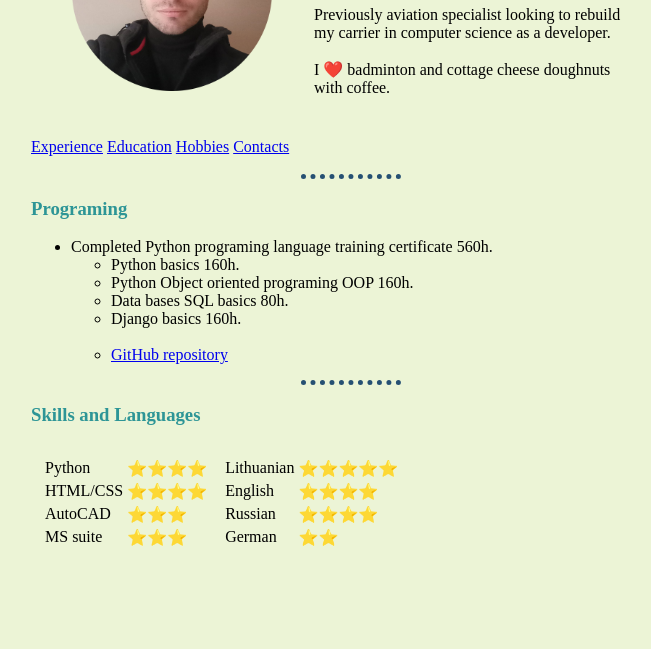
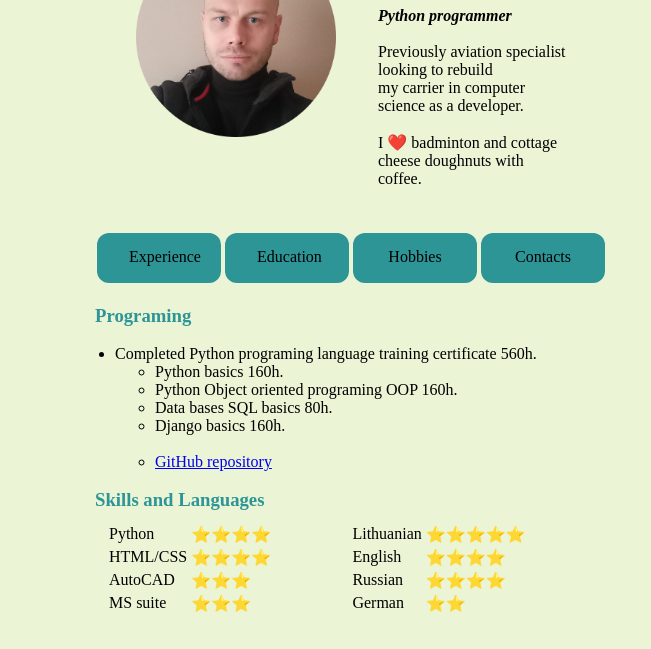
Before and after one commit to Minbu5/CVsite, a plain HTML site: page index.html in a window 1280 px wide. Shown: the part 151-800 px from the top of the page, without its empty margins (289-940 px from the left). Drawn offline with Linux system fonts and the light colour scheme.

Commit message:
Aded rounded buttons. Content centered.

```diff
--- a/css/styles.css
+++ b/css/styles.css
@@ -1,29 +1,55 @@
 /************************** TAG SELECTORS ********************************************/
+
 body {
     background-color: #ECF4D6;
     margin: auto;
     width: 50%;
 }
-
 hr {
     border-style: none;
     border-top-style: dotted;
     border-color: #265073;
     border-width: 5px;
-    width: 100px;
+    width: 90px;
     margin: auto;
+}
+div{
+    display: flex;
+    justify-content: center;
 }
 h1
 {
-    color: #2D9596
+    color: #2D9596;
+}
+h3 {
+    color: #2D9596;
+}
+
+
+/************************** CLASS SELECTORS ********************************************/
+.button {
+  width: 60px;
+  height: 20px;
+  background-color: #2D9596;
+  border: none;
+  border-radius: 12px;
+  color: black;
+  padding: 15px 32px;
+  text-align: center;
+  text-decoration: none;
+  display: inline-block;
+  font-size: 16px;
+  margin: 4px 2px;
+  cursor: pointer;
+  border-radius: 12px;
 
 }
-h3 {
-    color: #2D9596
+
+.button:hover {
+  background-color: #265073;
 }
 
-/************************** CLASS SELECTORS ********************************************/
-.buttons{
-    display: inline-block
-    background-color: red;
+.center{
+    margin: auto;
+    width: 80%;
 }
--- a/index.html
+++ b/index.html
@@ -2,9 +2,8 @@
 <html lang="en">
 <head>
     <meta charset="UTF-8">
-    <meta name="description" content="Personal site for potential employers">
-    <meta name="keywords" content="personal site, CV, Web developer">
-    <meta name="author" content="Mindaugas Butautas">
+    <meta name="keywords" content="personal site">
+    <meta name="author" content="Mindaugas B">
     <meta name="viewport" content="width=device-width, initial-scale=1.0">
     <link rel="stylesheet" href="css\styles.css">
     <link rel="icon" href="images\favicon.ico">
@@ -12,12 +11,11 @@
 </head>
 
 <body>
-<div>
-    <table cellspacing="40">
+    <table class="center" cellspacing="40">
     <tr>
         <td><img src="images\4cv circle.png" height="200" width="200" alt="Mindaugas profile picture"></td>
-        <td><h1> Mindaugas Butautas</h1>
-            <em><strong>Python developer</strong></em> <br> <br>
+        <td><h1> Mindaugas B.</h1>
+            <em><strong>Python programmer</strong></em> <br> <br>
 
             Previously aviation specialist looking to rebuild <br>my carrier in computer science as a developer.<br><br>
             I ❤️ badminton and cottage cheese doughnuts with coffee.<br>
@@ -25,21 +23,19 @@
     </tr>
 </table>
 
-</div>
 <div>
-    <a href="experience.html">Experience</a>
-    <a href="education.html">Education</a>
-    <a href="hobbies.html">Hobbies</a>
-    <a href="contacts.html">Contacts</a>
-
+    <a href="experience.html" class="button">Experience</a>
+    <a href="education.html" class="button">Education</a>
+    <a href="hobbies.html" class="button">Hobbies</a>
+    <a href="contacts.html" class="button">Contacts</a>
 </div>
 
 <br>
-<hr>
 
-<h3>Programing</h3>
+<h3 class="center">Programing</h3>
+<br>
 
-<ul>
+<ul class="center">
     <li>Completed Python programing language training certificate 560h.</li>
     <ul>
         <li>Python basics 160h.</li>
@@ -50,11 +46,10 @@
         <li><a href="https://github.com/Minbu5?tab=repositories">GitHub repository</a></li>
     </ul>
 </ul>
-<hr>
+<br>
+<h3 class="center">Skills and Languages</h3>
 
-<h3>Skills and Languages</h3>
-
-<table cellspacing="10">
+<table class="center" cellspacing="10">
     <td>
         <table>
             <tr>
```
Also changed, not shown: contacts.html (+5 -4 lines), education.html (+1 -1 lines), experience.html (+1 -1 lines), hobbies.html (+4 -4 lines).
